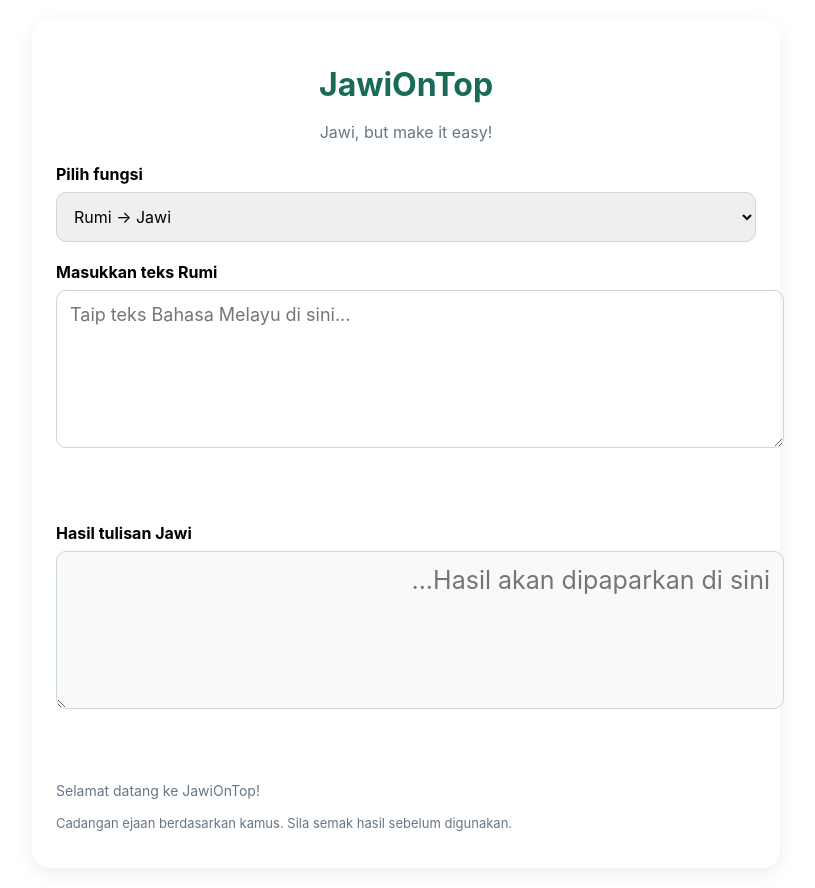
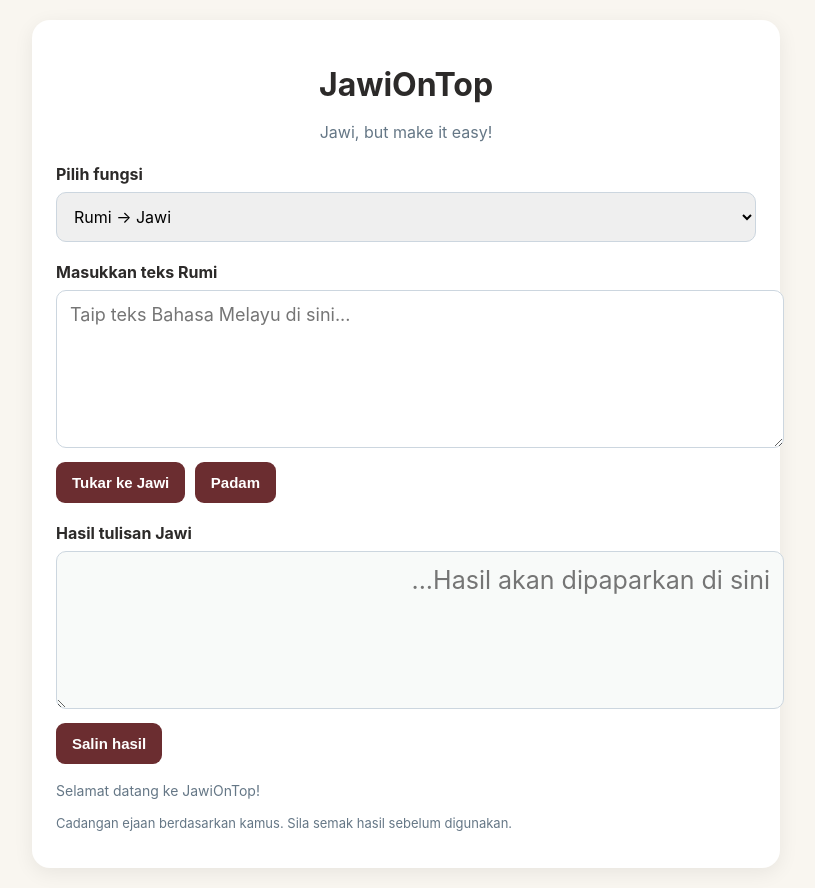
Before and after one commit to hassyabasirah/JawiOnTop, a Flask app: page / in a window 1280 px wide. Shown: the whole page, without its empty margins (234-1049 px from the left). Run offline with Flask 3, Linux system fonts and the light colour scheme.

Commit message:
Update index.html

```diff
--- a/templates/index.html
+++ b/templates/index.html
@@ -7,14 +7,15 @@
 <title>JawiOnTop</title>
 
 <style>
-* :root {
-        --primary-maroon: #6B2D30;      /* Warna Maroon Utama */
-        --primary-hover: #522123;       /* Warna Maroon Gelap (Hover) */
-        --bg-beige: #F9F6F0;            /* Warna Latar Belakang Beige Lembut */
-        --card-bg: #FFFFFF;             /* Warna Putih Bersih untuk Kotak */
-        --border-color: #E6DFD5;        /* Warna Sempadan Halus */
-        --text-main: #2C2A29;           /* Warna Teks Gelap Minimalis */
-      }
+:root {
+    --primary-maroon: #6B2D30;
+    --primary-hover: #522123;
+    --bg-beige: #F9F6F0;
+    --card-bg: #FFFFFF;
+    --border-color: #E6DFD5;
+    --text-main: #2C2A29;
+    --text-muted: #746B65;
+}
 body {
     background-color: var(--bg-beige);
     color: var(--text-main);
@@ -44,12 +45,6 @@ body {
     background-color: var(--primary-hover) !important;
   }
 
-  .container {
-    max-width: 800px;
-    margin: 40px auto;
-    padding: 24px;
-  }
-
 .container {
     max-width: 700px;
     margin: 20px auto;
@@ -61,7 +56,7 @@ body {
 
 h1 {
     text-align: center;
-    color: #176b57;
+    color: ;
     margin-bottom: 8px;
 }
 
@@ -103,7 +98,7 @@ button {
     margin: 10px 5px 0 0;
     border: 0;
     border-radius: 9px;
-    background: #176b57;
+    background: ;
     color: white;
     font-size: 15px;
     cursor: pointer;
@@ -111,7 +106,7 @@ button {
 
 button.secondary {
     background: #e6efec;
-    color: #176b57;
+    color: ;
 }
 
 button:disabled {
```
